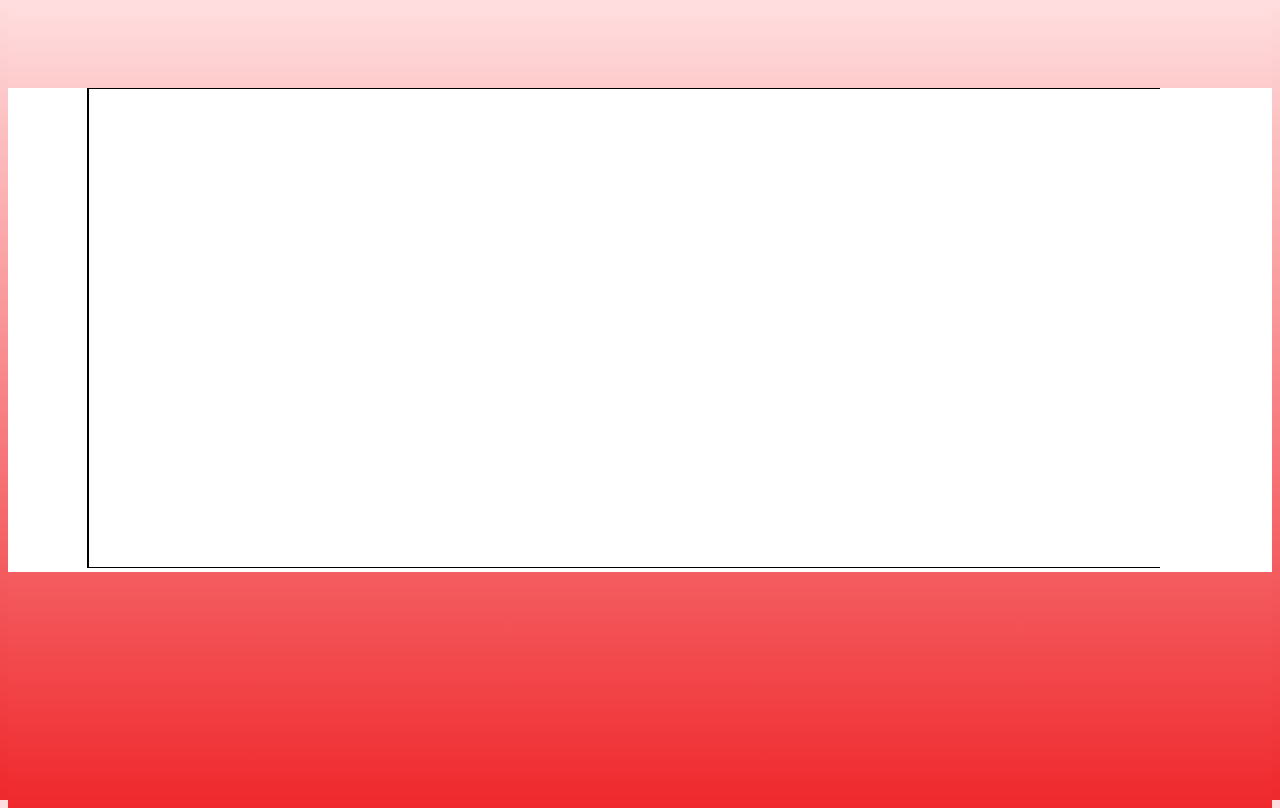
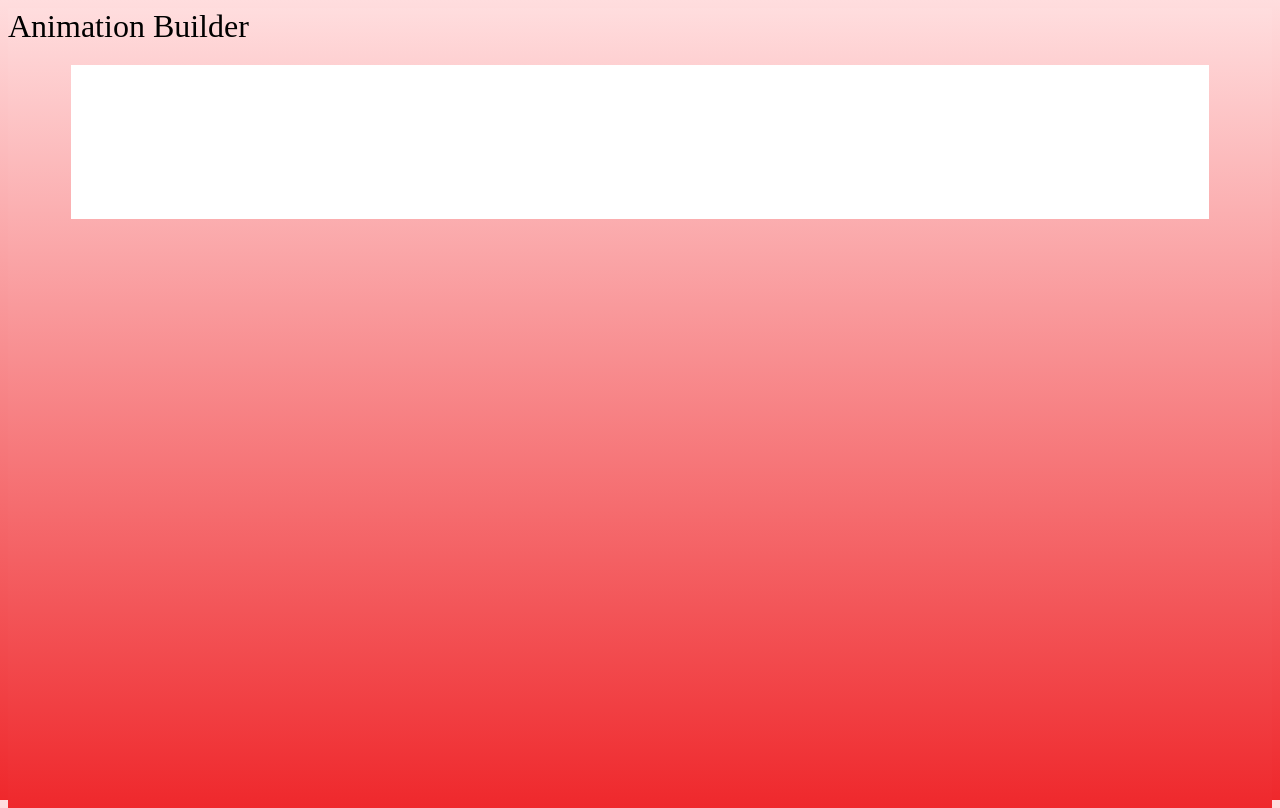
Before and after one commit to HardFirmSoft/ABS-Animation-Builder-Service, a plain HTML site: page index.html in a window 1280 px wide. Drawn offline with Linux system fonts and the light colour scheme.

Commit message:
deleted canvas.js, use css instead

```diff
--- a/css/main.css
+++ b/css/main.css
@@ -10,8 +10,13 @@ html, body {
     background: linear-gradient(to bottom,  #ffddde 0%,#ef282c 100%); /* W3C, IE10+, FF16+, Chrome26+, Opera12+, Safari7+ */
     filter: progid:DXImageTransform.Microsoft.gradient( startColorstr='#ffddde', endColorstr='#ef282c',GradientType=0 ); /* IE6-9 */
 }
-
+.header{
+    font-size: 2em;
+    margin-bottom: 20px;
+}
 .body-container{
     margin-top: 80px;
     background: #ffffff;
+    width: 90%;
+    margin: 0 auto;
 }
--- a/index.html
+++ b/index.html
@@ -8,10 +8,10 @@
     <link rel="stylesheet" type="text/css" media="screen" href="css/main.css" />
 </head>
 <body>
+    <div class="header">Animation Builder</div>
     <div class="body-container">
         <canvas id="content-pane" width="" height="">
         </canvas>
-        <script type="text/javascript" src="js/canvas.js">
         </script>
     </div>
 </body>
--- a/js/canvas.js
+++ /dev/null
@@ -1,40 +0,0 @@
-(function() {
-    // Obtain a reference to the canvas element
-    var htmlCanvas = document.getElementById('content-pane');
-    // Obtain a graphics context on the canvas element for drawing
-    var context = htmlCanvas.getContext('2d');
-
-    var bodyContainer = document.getElementsByClassName('body-container');
-
-    // Start listening to resize events and
-    // draw canvas.
-    initialize();
-
-    function initialize() {
-        // Register an event listener to call the resizeCanvas() function each time
-        // the window is resized.
-        window.addEventListener('resize', resizeCanvas, false);
-        // Draw canvas border for the first time.
-        resizeCanvas();
-    }
-
-    // Display custom canvas.
-    // In this case it's a blue, 5 pixel border that
-    // resizes along with the browser window.
-    function redraw() {
-        context.strokeStyle = 'black';
-        context.lineWidth = '2';
-        context.strokeRect(window.innerHeight*0.1, 0, window.innerWidth*0.9, window.innerHeight*(3/5));
-    }
-
-    // Runs each time the DOM window resize event fires.
-    // Resets the canvas dimensions to match window,
-    // then draws the new borders accordingly.
-    function resizeCanvas() {
-        htmlCanvas.width = window.innerWidth*0.9;
-        htmlCanvas.height = (window.innerHeight)*(3/5);
-        bodyContainer.width = htmlCanvas.width;
-        redraw();
-    }
-
-})();
```
